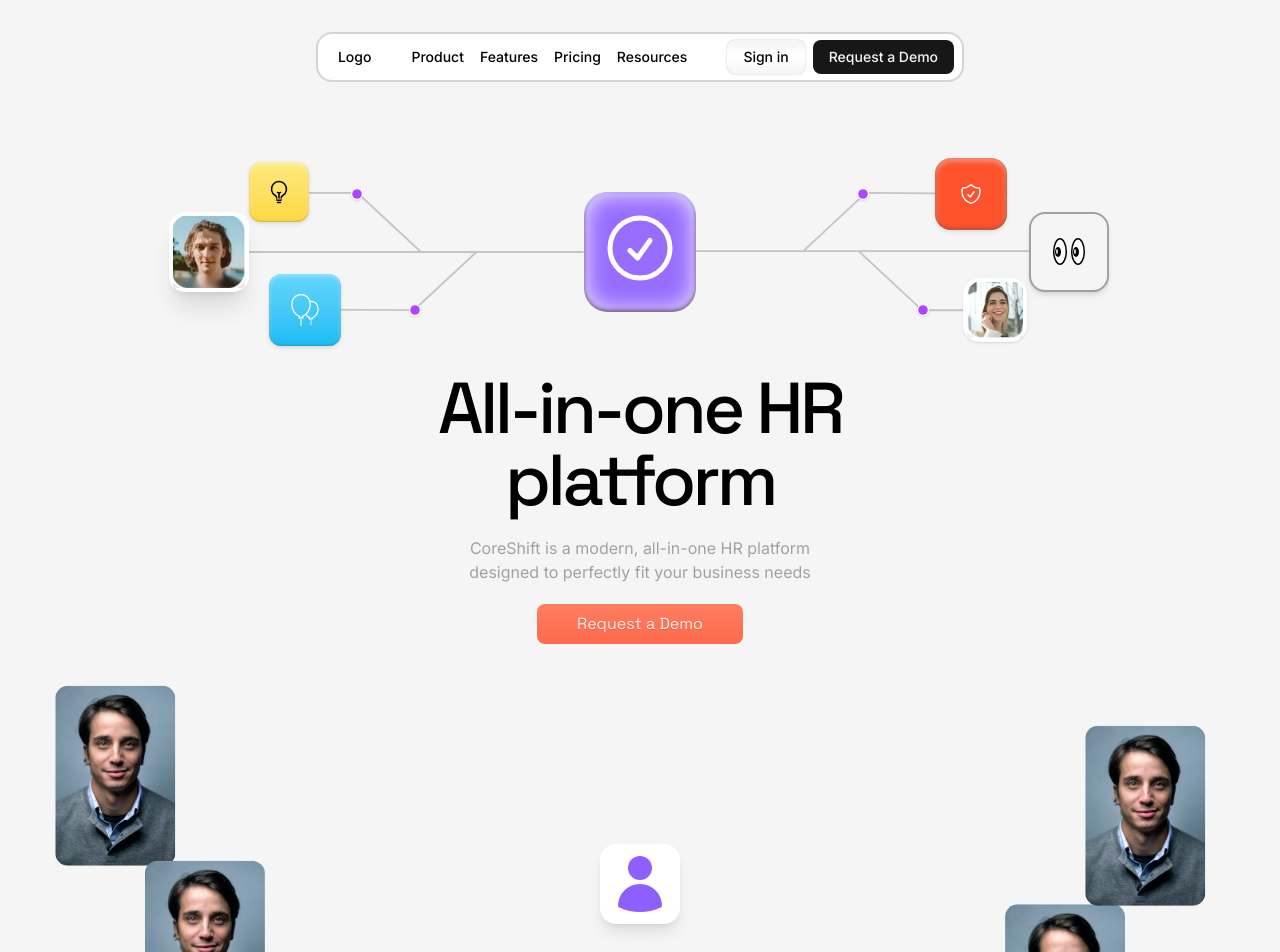
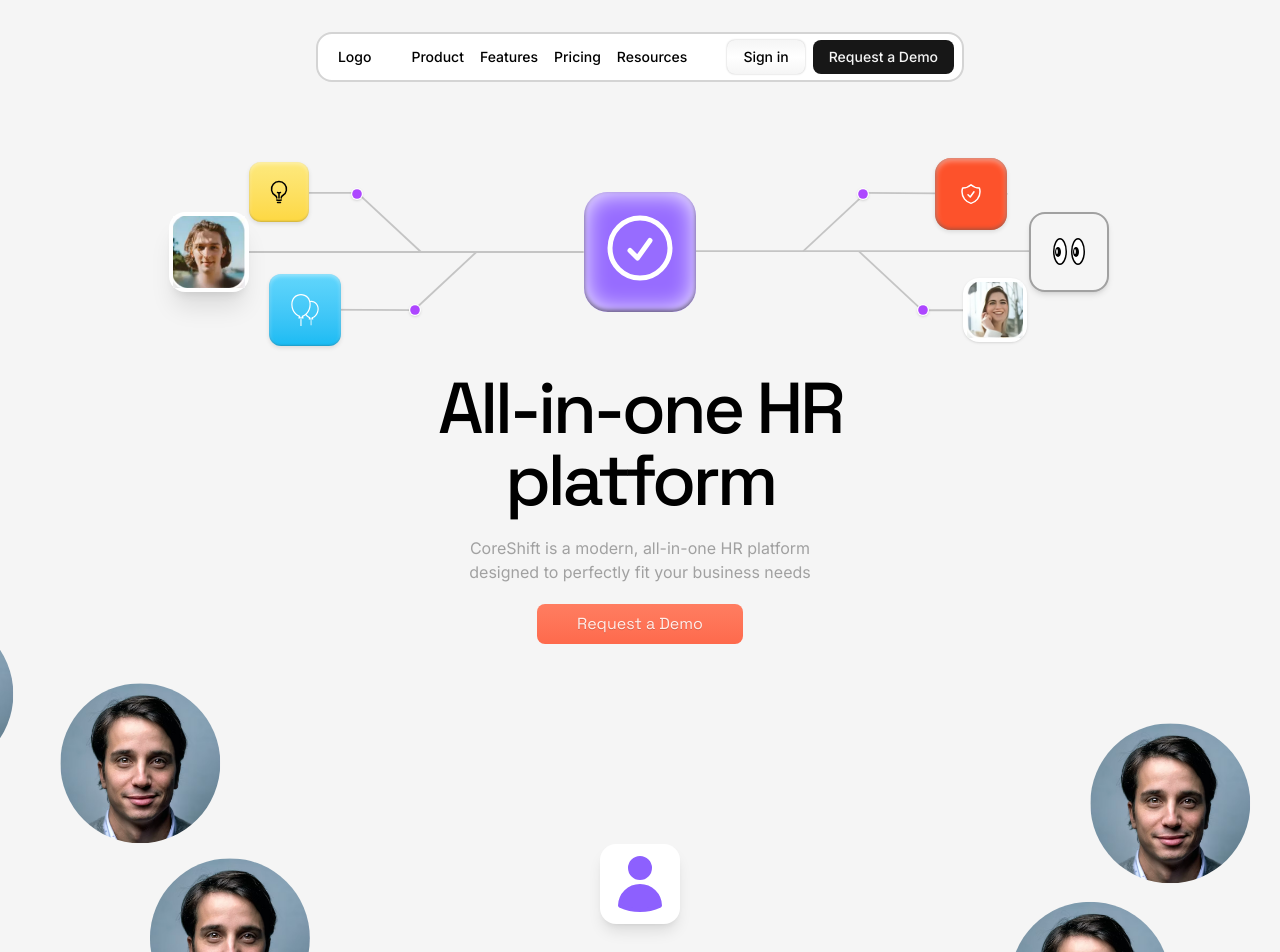
Before and after one commit to Mohammedmt10/coreshift, a Next.js app: page / in a window 1280 px wide. Shown: the top 952 px of the page. Built offline with nearby package versions, Linux system fonts and the light colour scheme.

Commit message:
left rotator animation improved

```diff
--- a/app/components/leftRotator.tsx
+++ b/app/components/leftRotator.tsx
@@ -43,13 +43,13 @@
           <motion.div
             key={index}
             style={{ x, y, scale }}
-            className="absolute rounded-2xl -translate-x-80 overflow-hidden"
+            className="absolute rounded-2xl -translate-x-80 overflow-hidden h-50 w-50"
           >
             <Image
               src="/images/leftRotator1.png"
-              width={150}
-              height={150}
+              fill
               alt="image"
+              className='object-cover object-top rounded-full'
             />
           </motion.div>
         );
--- a/app/components/rightRotator.tsx
+++ b/app/components/rightRotator.tsx
@@ -35,11 +35,12 @@
             <motion.div
             style={{ x , y , scale}}
             key={index}
-            className='absolute overflow-hidden rounded-2xl'
+            className='absolute overflow-hidden rounded-2xl h-50 w-50'
             >
                 <Image src={"/images/leftRotator1.png"} alt='RotatorImage'
-              width={150}
-              height={150} />
+              fill
+              className='w-full h-full object-cover object-top rounded-full'
+              />
             </motion.div>
         )
         })}
```
